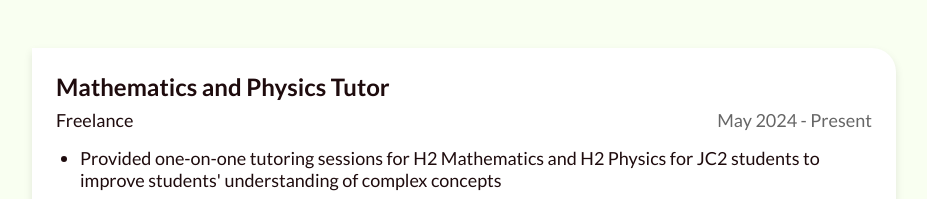
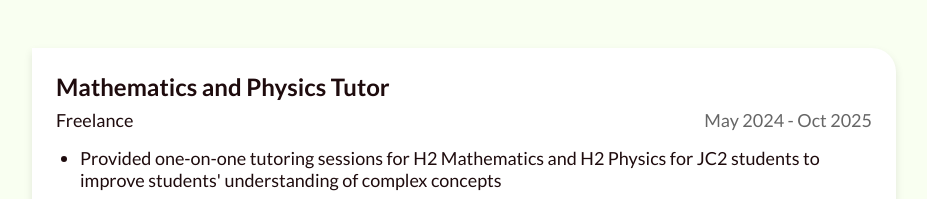
Before and after one commit to Yd025/yd025.github.io, a React (Vite) app: page /#/work in a window 1280 px wide. Shown: the part 2360-2559 px from the top of the page, without its empty margins (176-1103 px from the left). Built offline with nearby package versions, Linux system fonts and the light colour scheme; a web font is replaced by a local one.

Commit message:
Fix: use dist for GitHub Pages

```diff
--- a/src/data/workData.json
+++ b/src/data/workData.json
@@ -66,7 +66,7 @@
     {
       "title": "Mathematics and Physics Tutor",
       "organization": "Freelance",
-      "date": "May 2024 - Present",
+      "date": "May 2024 - Oct 2025",
       "points": [
         "Provided one-on-one tutoring sessions for H2 Mathematics and H2 Physics for JC2 students to improve students' understanding of complex concepts",
         "Helped students with exam preparation and problem-solving strategies"
--- a/vite.config.js
+++ b/vite.config.js
@@ -6,6 +6,6 @@ export default defineConfig({
   plugins: [react()],
   base: '/',
   build: {
-    outDir: 'docs',
+    outDir: 'dist',
   },
 })
```
